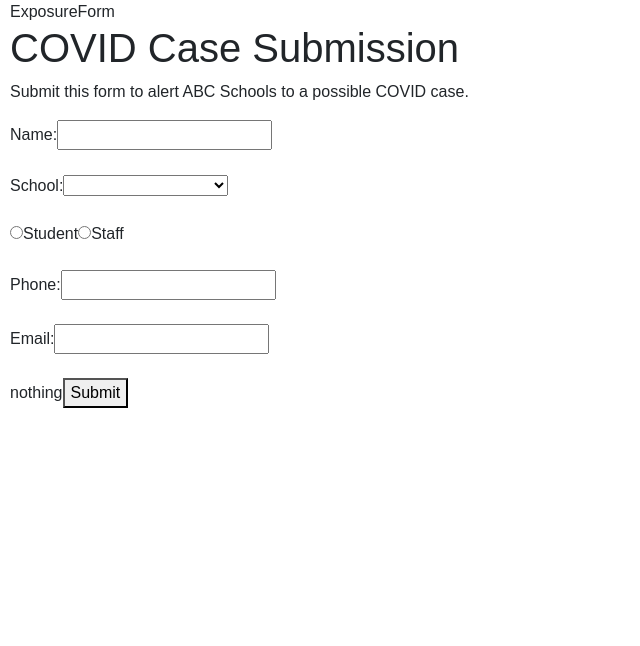
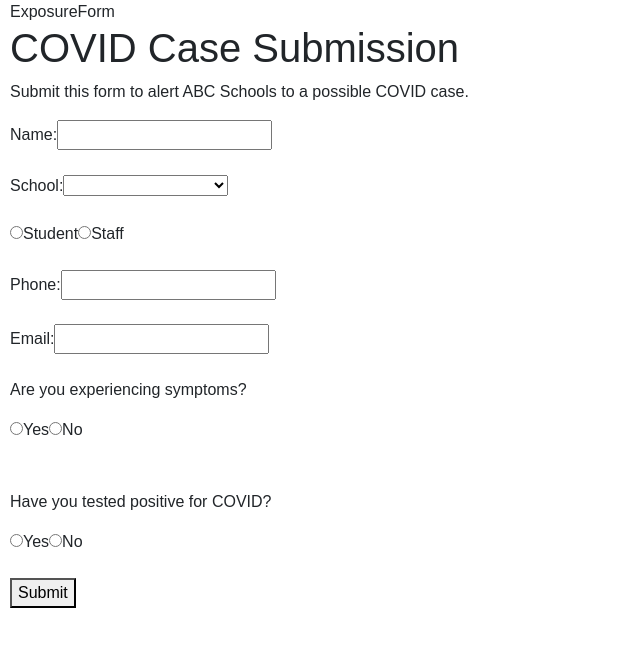
Before and after one commit to dcartist/kdc-covid-submission, a React (Create React App) app: page /exposure in a window 1280 px wide. Shown: the top 646 px of the page, without its empty margins (0-640 px from the left). Built offline with nearby package versions, Linux system fonts and the light colour scheme.

Commit message:
updating covid

```diff
--- a/src/Components/CovidForm/CovidForm.js
+++ b/src/Components/CovidForm/CovidForm.js
@@ -22,7 +22,7 @@ export default function CovidForm() {
             // Update the initial values object below to include all possible form fields,
             // and to set any default values, if necessary
             // https://formik.org/docs/api/formik#initialvalues-values
-            { name: "", school: "", phone: "", email: "", school_role: "", guardian_name: ""}
+            { name: "", school: "", phone: "", email: "", school_role: "", guardian_name: "", symptoms: ""}
           }
           validationSchema={
             // TO-DO
@@ -38,7 +38,9 @@ export default function CovidForm() {
                 is: 'student',
                 then: Yup.string()
                   .required('You must enter guardian`s name'),
-              })
+              }),
+              symptoms: Yup.string().required("Required"),
+              covid: Yup.string().required("Required"),
             })
           }
           onSubmit={(values) => {
@@ -97,6 +99,7 @@ export default function CovidForm() {
             <ErrorMessage name="school_role" component="div" />
           </div>
 
+
           { values.school_role == "student" && (
             <div>
             <label>Guardian Name: </label>
@@ -119,6 +122,33 @@ export default function CovidForm() {
                   <Field type="email" name="email" />
                   <ErrorMessage name="email" component="div" />
                 </div>
+                <br></br>
+                <p> Are you experiencing symptoms?</p>
+                <div role="group" aria-labelledby="symptomsgroup">
+            <label>
+              <Field type="radio" name="symptoms" value="true" />
+              Yes
+            </label>
+            <label>
+              <Field type="radio" name="symptoms" value="false" />
+              No
+            </label>
+            <ErrorMessage name="symptoms" component="div" />
+          </div>
+                <br></br>
+                <br></br>
+                <p> Have you tested positive for COVID?</p>
+                <div role="group" aria-labelledby="covidgroup">
+            <label>
+              <Field type="radio" name="covid" value="true" />
+              Yes
+            </label>
+            <label>
+              <Field type="radio" name="covid" value="false" />
+              No
+            </label>
+            <ErrorMessage name="symptoms" component="div" />
+          </div>
                 <br></br>
                 <div>
                   <CovidModal showModal={modalshow} setModalShow={setModalShow} data={values}></CovidModal>
--- a/src/Components/CovidModal/CovidModal.js
+++ b/src/Components/CovidModal/CovidModal.js
@@ -10,8 +10,6 @@
         console.log(props)
         // console.log(show)
 
-
-            if (props.showModal){
         return (
             <>
             {/* <button type="submit" onClick={handleShow}>Submit</button>  */}
@@ -36,12 +34,37 @@
               </Modal>
             </>
           );
-            }
-            // else if (){
-            //     return()
+            // if (props.showModal){
+            //     return (
+            //         <>
+            //         {/* <button type="submit" onClick={handleShow}>Submit</button>  */}
+            //         {/* <button type="submit" onClick={(e)=>results(values)}>Submit</button>  */}
+            //           {/* <Button variant="primary" type="submit" onClick={handleShow}>
+            //             Submit
+            //           </Button> */}
+
+            //           <Modal show={props.showModal} onHide={handleClose}>
+            //             <Modal.Header closeButton>
+            //               <Modal.Title>Cornfirm Subssion</Modal.Title>
+            //             </Modal.Header>
+            //             <Modal.Body>Woohoo, you're reading this text in a modal!</Modal.Body>
+            //             <Modal.Footer>
+            //               <Button variant="secondary" onClick={()=>props.setModalShow(false)}>
+            //                  Cancel
+            //               </Button>
+            //               <Button variant="primary" onClick={()=>props.setModalShow(false)}>
+            //                 Submit
+            //               </Button>
+            //             </Modal.Footer>
+            //           </Modal>
+            //         </>
+            //       );
             // }
-            else {
-                return ("nothing")
-            }
+            // // else if (){
+            // //     return()
+            // // }
+            // else {
+            //     return ("nothing")
+            // }
 
       }
```
Lines whose indentation alone changed are shown as unchanged.
